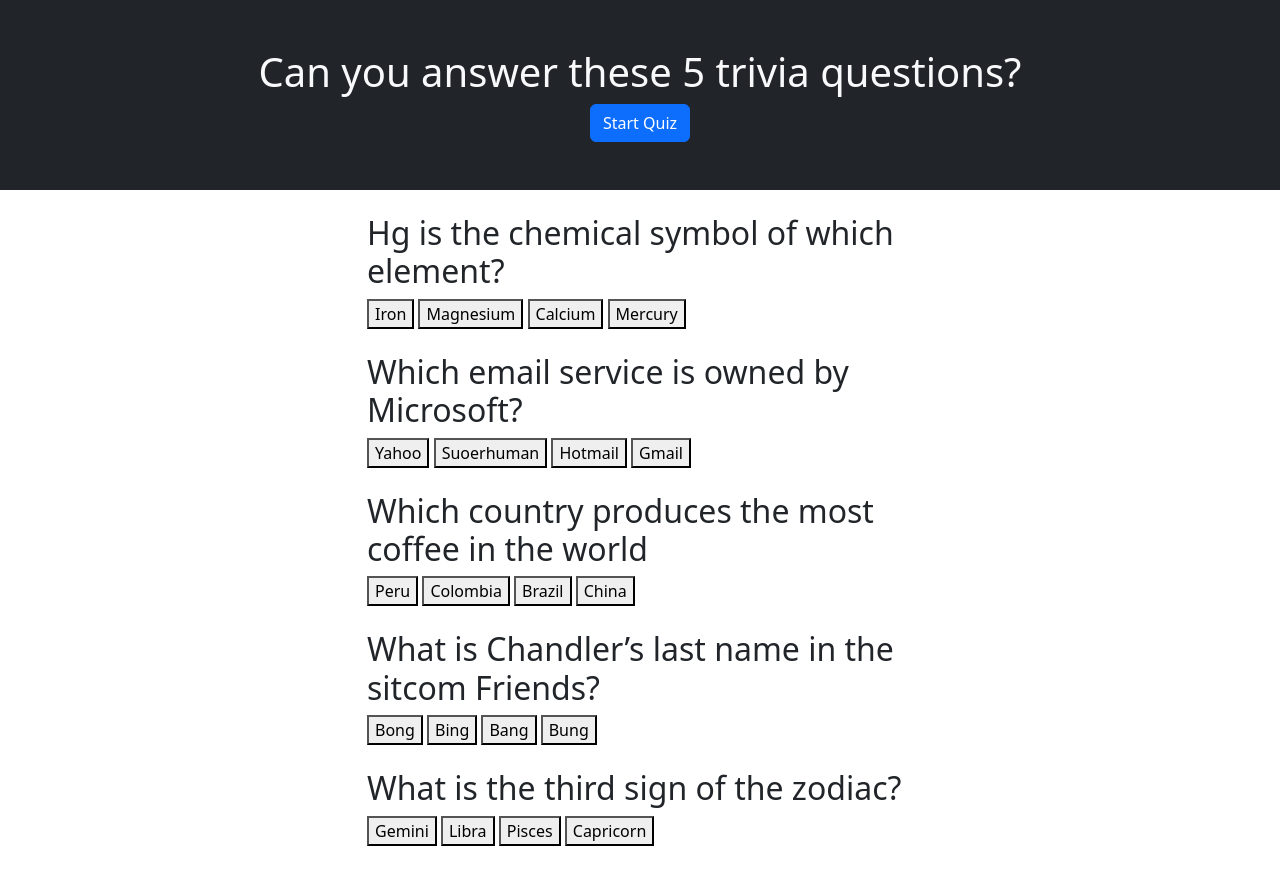
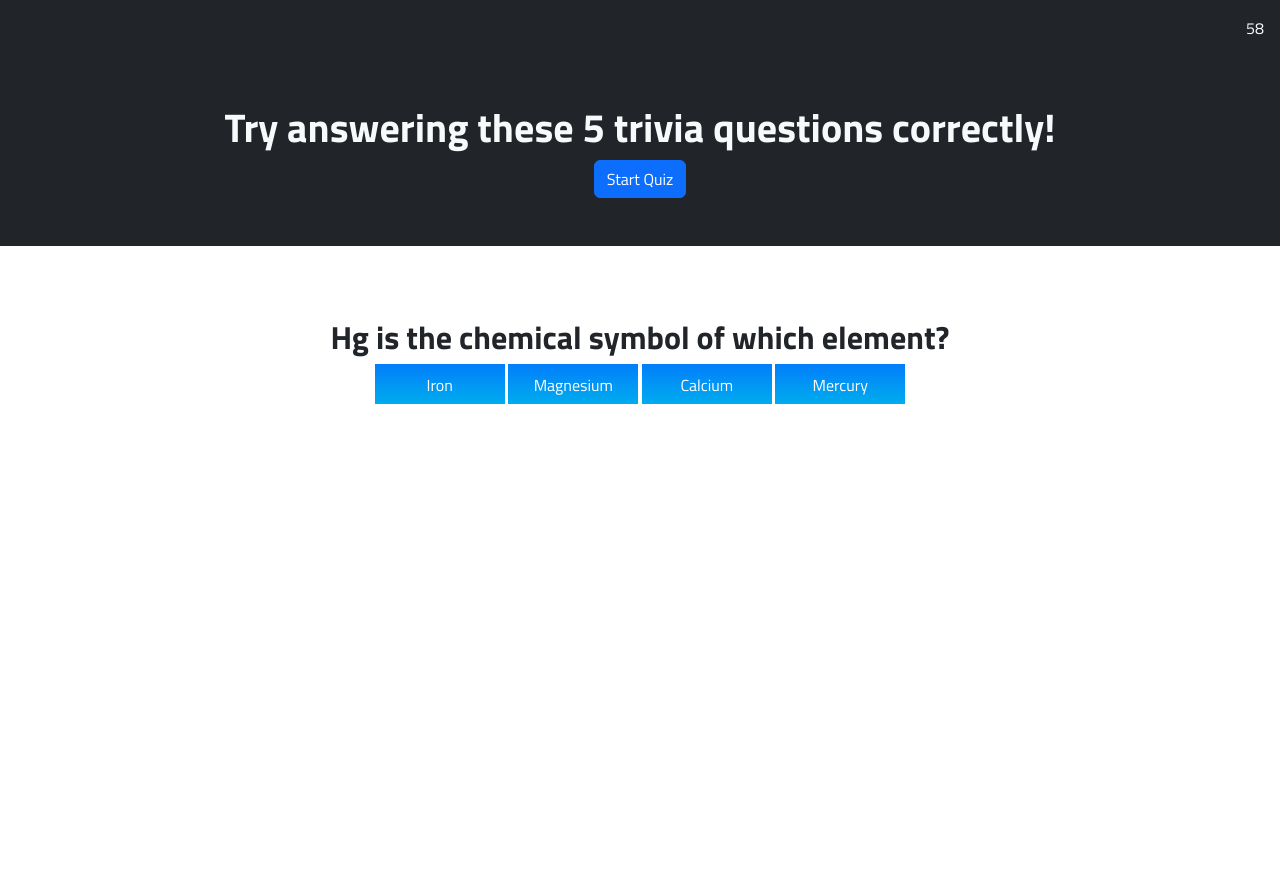
Before and after one commit to BrianLalli/Code-Quiz, a plain HTML site: page index.html in a window 1280 px wide. Both pictures are taken after a click on the button "Start Quiz". After the commit the page ends 800 px from the top, so only its background shows below. Drawn offline with nearby package versions, Linux system fonts and the light colour scheme.

Commit message:
start button working with timer and all questions coming up on screen

```diff
--- a/assets/css/reset.css
+++ b/assets/css/reset.css
@@ -1,29 +1,27 @@
-* {
-    margin: 0;
-    padding: 0;
-    box-sizing: border-box;
-  }
+body {
+  font-family: 'Titillium Web', sans-serif;
+  font-size: 16px;
+}
 
-  html {
-    height: 100%;
-  }
+div{
+  text-align: center;
+}
 
-  body {
-    min-height: 100%;
-    line-height: 1;
-    font-family: sans-serif;
-  }
+p{
+  text: white;
+}
 
-  h1, h2, h3, h4, h5, h6 {
-    font-size: 100%;
-  }
+img {
+  display: block;
+  margin-left: auto;
+  margin-right: auto;
+  width: 5`0%;
+  border: 3px solid black;
+}
 
-  input, select, option, optgroup, textarea, button,
-  pre, code {
-    font-size: 100%;
-    font-family: inherit;
-  }
-
-  ol, ul {
-    list-style: none;
-  }
+body {
+  background-color: black;
+   background-image: url("https://lh3.googleusercontent.com/proxy/LSbkRjYEsncTJ-75ReSOysHls5NezhTs_p4nWEZ2L6hwHwNFhEmASHKJuMCgAeeSXDWbLYfIbUJ-NldZim36j90KO97iTFAJ26z5WPsXOzE1CtWbb43eYgjnHeCZwh09l00TPkZfS7JCtR5SzYygVk5HK30-CmehfwEi");
+  color: white;
+font-family: 'Rancho', cursive;
+}
--- a/assets/css/styles.css
+++ b/assets/css/styles.css
@@ -16,3 +16,74 @@ body {
     font-weight: 200;
     font-style: italic;
   }
+
+  .btn-3 {
+    background: rgb(0,172,238);
+  background: linear-gradient(0deg, rgba(0,172,238,1) 0%, rgba(2,126,251,1) 100%);
+    width: 130px;
+    height: 40px;
+    line-height: 42px;
+    padding: 0;
+    border: none;
+    color: white;
+  }
+  .btn-3 span {
+    position: relative;
+    display: block;
+    width: 100%;
+    height: 100%;
+  }
+  .btn-3:before,
+  .btn-3:after {
+    position: absolute;
+    content: "";
+    right: 0;
+    top: 0;
+     background: rgba(2,126,251,1);
+    transition: all 0.3s ease;
+  }
+  .btn-3:before {
+    height: 0%;
+    width: 2px;
+  }
+  .btn-3:after {
+    width: 0%;
+    height: 2px;
+  }
+  .btn-3:hover{
+     background: transparent;
+    box-shadow: none;
+    color: black;
+  }
+  .btn-3:hover:before {
+    height: 100%;
+  }
+  .btn-3:hover:after {
+    width: 100%;
+  }
+  .btn-3 span:hover{
+     color: rgba(2,126,251,1);
+  }
+  .btn-3 span:before,
+  .btn-3 span:after {
+    position: absolute;
+    content: "";
+    left: 0;
+    bottom: 0;
+     background: rgba(2,126,251,1);
+    transition: all 0.3s ease;
+  }
+  .btn-3 span:before {
+    width: 2px;
+    height: 0%;
+  }
+  .btn-3 span:after {
+    width: 0%;
+    height: 2px;
+  }
+  .btn-3 span:hover:before {
+    height: 100%;
+  }
+  .btn-3 span:hover:after {
+    width: 100%;
+  }
--- a/assets/js/script.js
+++ b/assets/js/script.js
@@ -16,20 +16,126 @@
 // Second html and display user name and score
 // Read object from local storage
     // Activity 24
-
+debugger
 
 // Assignment Code
 // var generateBtn = document.querySelector("#generate");
 // List of questions, answer options, correct answers, and user answers
 var questionEl = []
 var answerOptionsEl = []
-var answersCorrectEl = []
-var userAnswersEl = []
-var timerEl = ()
-var startButtonEl = $('button-start');
+// var answersCorrectEl = [];
+var userAnswersEl = [];
+var timerEl = $("#timerEl");
+var startButtonEl = $('#button-start');
+var startingNumber = 60;
+var correct = ["Mercury", "Hotmail", "Brazil", "Bing", "Gemini"];
+
+var questionNumber = 0;
+
+var questionsList = [
+    {
+        text: "Hg is the chemical symbol of which element?",
+        choices: ["Iron", "Magnesium", "Calcium", "Mercury"],
+        correct: "Mercury"
+    },
+    {
+        text: "Which email service is owned by Microsoft?",
+        choices: ["Yahoo", "Superhuman", "Hotmail", "Gmail"],
+        correct: "Hotmail"
+    },
+    {
+        text: "Which country produces the most coffee in the world?",
+        choices: ["Peru", "Colombia", "Brazil", "China"],
+        correct: "Brazil"
+    },
+    {
+        text: "What is Chandler’s last name in the sitcom Friends?",
+        choices: ["Bong", "Bing", "Bang", "Bung"],
+        correct: "Bing"
+    },
+    {
+        text: "What is the third sign of the zodiac?",
+        choices: ["Gemini", "Libra", "Pisces", "Capricorn"],
+        correct: "Gemini"
+    },
+]
 
 
-// var test = document.getElementById("button-start");
+startButtonEl.on('click', letsPlay)
+function letsPlay(){
+    console.log("Button test");
+    $("#Q").removeClass("d-none");
+    timerStart();
+    nextQuestion()
+}
 
+function timerStart(){
+    setInterval(function () {
+    if(startingNumber > 0){
+    startingNumber = startingNumber -1
+    timerEl.text(startingNumber);
+    }
+    }, 1000);
+}
 
-startButtonEl.on('click', function () {
+function nextQuestion() {
+    $("#questionText").text(questionsList[questionNumber].text)
+    $("#choice1").text(questionsList[questionNumber].choices[0])
+    $("#choice2").text(questionsList[questionNumber].choices[1])
+    $("#choice3").text(questionsList[questionNumber].choices[2])
+    $("#choice4").text(questionsList[questionNumber].choices[3])
+}
+{
+    $("#choice1").on("click", function() {
+        questionNumber++;
+        nextQuestion();
+        console.log("choice1");
+        if ("#choice1" === correct) {
+            ;
+            console.log('Correct');
+        } else {
+            ;
+            console.log('Wrong');
+            startingNumber = startingNumber -10;
+        }
+    })
+    $("#choice2").on("click", function() {
+        questionNumber++;
+        nextQuestion();
+        console.log("choice2");
+        if ("#choice2" === correct) {
+            ;
+            console.log('Correct');
+        } else {
+            ;
+            console.log('Wrong');
+            startingNumber = startingNumber - 10;
+        }
+    })
+    $("#choice3").on("click", function() {
+        questionNumber++;
+        nextQuestion();
+        console.log("choice3");
+        if ("#choice3" === correct) {
+            ;
+            console.log('Correct');
+        } else {
+            ;
+            console.log('Wrong');
+            startingNumber = startingNumber - 10;
+        }
+    })
+    $("#choice4").on("click", function() {
+        questionNumber++;
+        nextQuestion();
+        console.log("choice4");
+        if ("#choice4" === correct) {
+            ;
+            console.log('Correct');
+        } else {
+            ;
+            console.log('Wrong');
+            startingNumber = startingNumber - 10;
+        }
+    })
+}
--- a/index.html
+++ b/index.html
@@ -7,30 +7,43 @@
   <meta http-equiv="X-UA-Compatible" content="ie=edge">
   <meta name="Description" content="Enter your description here" />
   <link href="https://cdn.jsdelivr.net/npm/bootstrap@5.2.0-beta1/dist/css/bootstrap.min.css" rel="stylesheet" integrity="sha384-0evHe/X+R7YkIZDRvuzKMRqM+OrBnVFBL6DOitfPri4tjfHxaWutUpFmBp4vmVor" crossorigin="anonymous">
-  </head>
   <link rel="preconnect" href="https://fonts.googleapis.com">
   <link rel="preconnect" href="https://fonts.gstatic.com" crossorigin>
   <link href="https://fonts.googleapis.com/css2?family=Bebas+Neue&family=Dancing+Script&display=swap" rel="stylesheet">
   <link href="https://fonts.googleapis.com/css2?family=Titillium+Web:ital,wght@0,400;0,700;1,200&display=swap" rel="stylesheet">
-  <link rel="stylesheet" href="./assets/css/style.css">
+  <link rel="stylesheet" href="./assets/css/styles.css">
   <title>Quiz</title>
 </head>
 
 <body>
   <div class="jumbotron jumbotron-fluid bg-dark text-light">
+    <section class="d-flex justify-content-end p-3" id="timerEl">60</section>
     <div class="container text-center py-5">
-      <h1>
-        Can you answer these 5 trivia questions?
-      </h1>
+      <h1>Try answering these 5 trivia questions correctly!</h1>
       <button id="button-start" type="button" class="btn btn-primary">Start Quiz</button>
     </div>
   </div>
 
-
-  <div class="container my-4">
+<main class="hidden">
+  <div class="hidden container my-4">
     <div class="row justify-content-center">
-      <div class="col-12 col-sm-10 col-md-6">
-        <div id="game" class="d-block">
+      <div class="container text-center py-5">
+        <div id="Q" class="d-none">
+          <h2 id="questionText">Insert question here</h2>
+            <div class="col-12">
+              <button id="choice1" type="button" title ="Iron" class="=custom-btn btn-3">Iron</button>
+              <button id="choice2" type="button" title ="Magnesium" class="=custom-btn btn-3">Magnesium</button>
+              <button id="choice3" type="button" title ="Calcium" class="=custom-btn btn-3">Calcium</button>
+              <button id="choice4" type="button" title ="Mercury" class="=custom-btn btn-3">Mercury</button>
+            </div>
+        </div>
+      </div>
+    </div>
+  </div>
+  <div class="hidden container my-4">
+    <div class="row justify-content-center">
+      <div class="col-9 col-md-8 col-sm-12">
+        <div id="Q1" class="d-none">
           <h2>Hg is the chemical symbol of which element?</h2>
             <div class="col-12">
               <button id="Iron" type="button" title ="Iron" class="=btn btn-primary">Iron</button>
@@ -44,12 +57,12 @@
   </div>
   <div class="container my-4">
     <div class="row justify-content-center">
-      <div class="col-12 col-sm-10 col-md-6">
-        <div id="game" class="d-block">
+      <div class="col-9 col-md-8 col-sm-12">
+        <div id="Q2" class="d-none">
           <h2>Which email service is owned by Microsoft?</h2>
-            <div class="col-12">
+            <!-- <div class="col-12"> -->
               <button id="Yahoo" type="button" title ="Yahoo" class="=btn btn-primary">Yahoo</button>
-              <button id="Superhuman" type="button" title ="Superhuman" class="=btn btn-primary">Suoerhuman</button>
+              <button id="Superhuman" type="button" title ="Superhuman" class="=btn btn-primary">Superhuman</button>
               <button id="Hotmail" type="button" title ="Hotmail" class="=btn btn-primary">Hotmail</button>
               <button id="Gmail" type="button" title ="Gmail" class="=btn btn-primary">Gmail</button>
             </div>
@@ -59,10 +72,10 @@
   </div>
   <div class="container my-4">
     <div class="row justify-content-center">
-      <div class="col-12 col-sm-10 col-md-6">
-        <div id="game" class="d-block">
-          <h2>Which country produces the most coffee in the world</h2>
-            <div class="col-12">
+      <div class="col-9 col-md-8 col-sm-12">
+        <div id="Q3" class="d-none">
+          <h2>Which country produces the most coffee in the world?</h2>
+            <!-- <div class="col-12"> -->
               <button id="Peru" type="button" title ="Peru" class="=btn btn-primary">Peru</button>
               <button id="Colombia" type="button" title ="Colombia" class="=btn btn-primary">Colombia</button>
               <button id="Brazil" type="button" title ="Brazil" class="=btn btn-primary">Brazil</button>
@@ -74,10 +87,10 @@
   </div>
   <div class="container my-4">
     <div class="row justify-content-center">
-      <div class="col-12 col-sm-10 col-md-6">
-        <div id="game" class="d-block">
+      <div class="col-9 col-md-8 col-sm-12">
+        <div id="Q4" class="d-none">
           <h2>What is Chandler’s last name in the sitcom Friends?</h2>
-            <div class="col-12">
+            <!-- <div class="col-12"> -->
               <button id="Bong" type="button" title ="Bong" class="=btn btn-primary">Bong</button>
               <button id="Bing" type="button" title ="Bing" class="=btn btn-primary">Bing</button>
               <button id="Bang" type="button" title ="Bang" class="=btn btn-primary">Bang</button>
@@ -89,10 +102,10 @@
   </div>
   <div class="container my-4">
     <div class="row justify-content-center">
-      <div class="col-12 col-sm-10 col-md-6">
-        <div id="game" class="d-block">
+      <div class="col-9 col-md-8 col-sm-12">
+        <div id="Q5" class="d-none">
           <h2>What is the third sign of the zodiac?</h2>
-            <div class="col-12">
+            <!-- <div class="col-12"> -->
               <button id="Gemini" type="button" title ="Gemini" class="=btn btn-primary">Gemini</button>
               <button id="Libra" type="button" title ="Libra" class="=btn btn-primary">Libra</button>
               <button id="Pisces" type="button" title ="Pisces" class="=btn btn-primary">Pisces</button>
@@ -102,8 +115,10 @@
       </div>
     </div>
   </div>
-
+</main>
   <script src="https://cdn.jsdelivr.net/npm/bootstrap@5.2.0-beta1/dist/js/bootstrap.bundle.min.js" integrity="sha384-pprn3073KE6tl6bjs2QrFaJGz5/SUsLqktiwsUTF55Jfv3qYSDhgCecCxMW52nD2" crossorigin="anonymous"></script>
+  <script src="https://code.jquery.com/jquery-3.6.0.min.js" integrity="sha256-/xUj+3OJU5yExlq6GSYGSHk7tPXikynS7ogEvDej/m4=" crossorigin="anonymous"></script>
+  <script src="./assets/js/script.js"></script>
 </body>
 
 </html>
```
Also changed, not shown: 1 other file.
